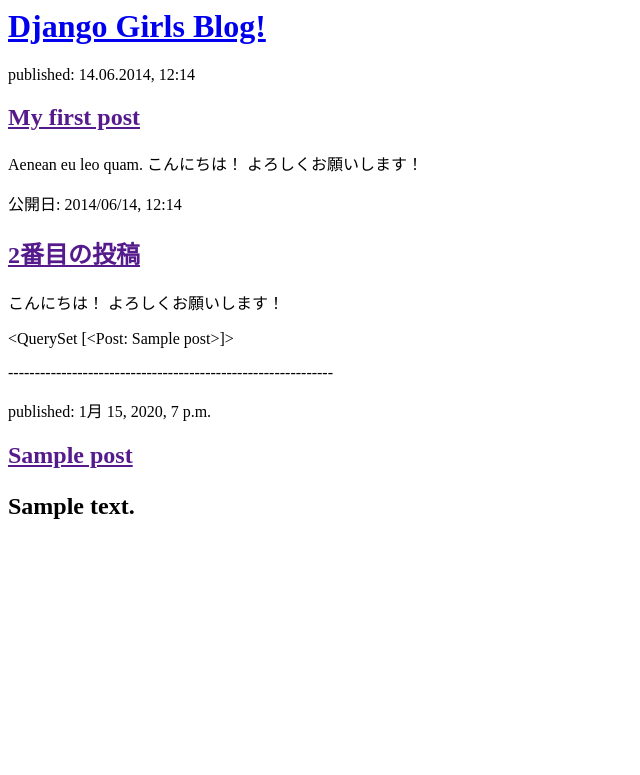
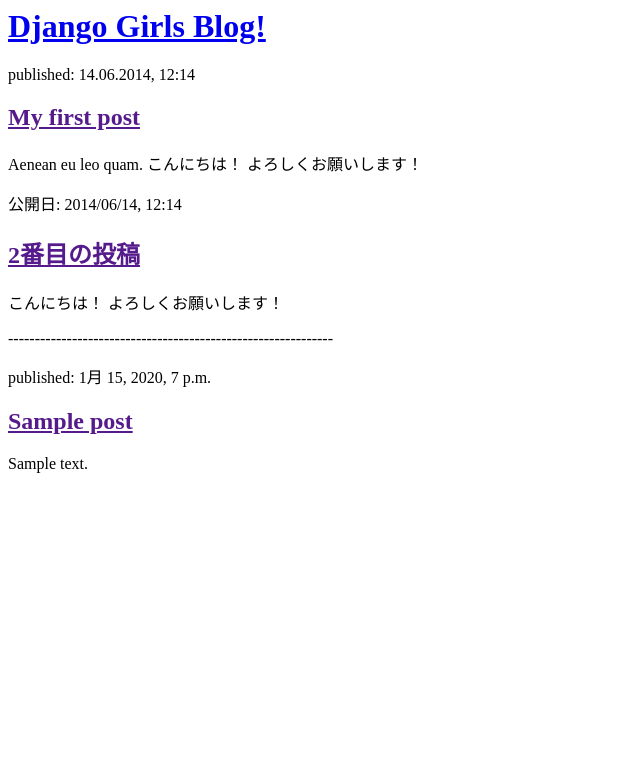
Before and after one commit to YoMurakamiAtHome/my-first-blog, a Django app: page / in a window 1280 px wide. Shown: the top 775 px of the page, without its empty margins (0-640 px from the left). Run offline with Django 3.2, Linux system fonts and the light colour scheme; tables that the repository leaves empty hold one stand-in row (values such as "Sample post").

Commit message:
modify HTML file to change Web site dynamically.

```diff
--- a/blog/templates/blog/post_list.html
+++ b/blog/templates/blog/post_list.html
@@ -18,12 +18,11 @@
             <h2><a href="">2番目の投稿</a></h2>
             <p> こんにちは！ よろしくお願いします！ </p>
         </div>
-	{{ posts }}
 	{% for post in posts %}
 		<div>
 			<p>-------------------------------------------------------------</p>
-			<p>published: {{ post.published_date}}</p>
-			<h2><a href="">{{ post.title }}</a><h2>
+			<p>published: {{ post.published_date }}</p>
+			<h2><a href="">{{ post.title }}</a></h2>
 			<p>{{ post.text|linebreaksbr }}</p>
 		</div>
 	{% endfor %}
```
